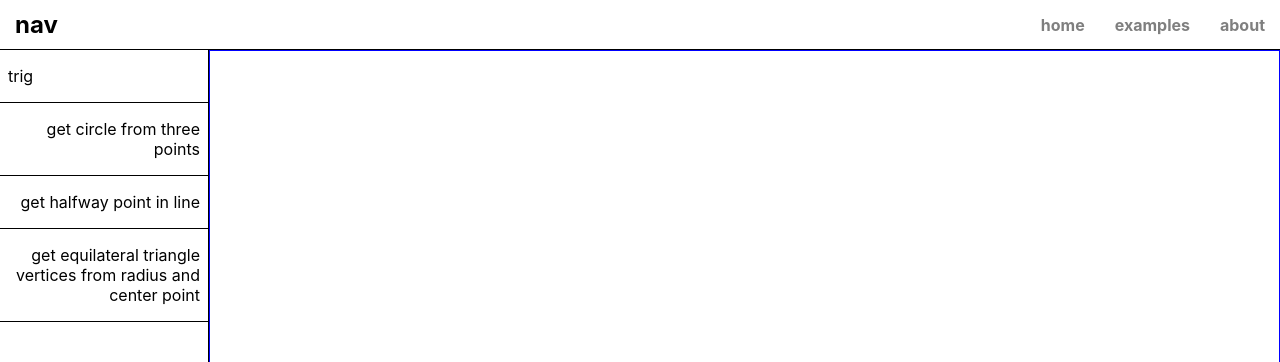
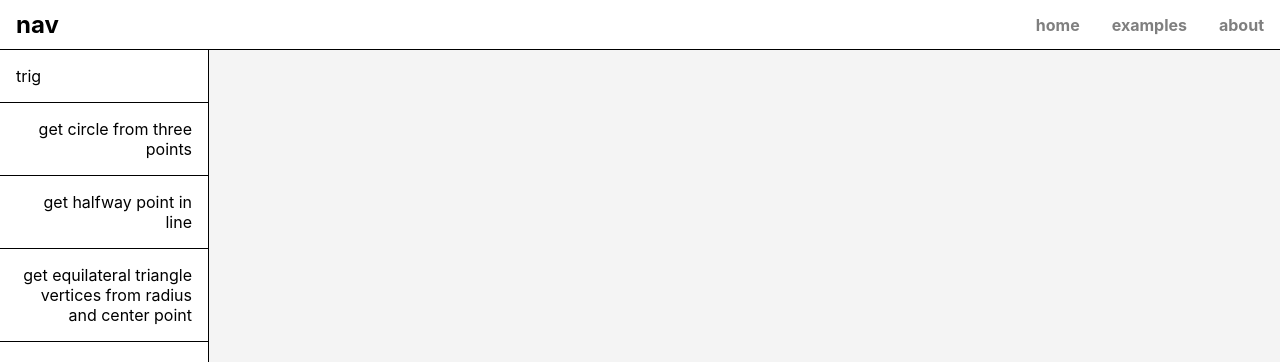
Before and after one commit to warpedpuppy/utils-site-typescript, a React (Create React App) app: page /examples in a window 1280 px wide. Shown: the top 362 px of the page. Built offline with nearby package versions, Linux system fonts and the light colour scheme.

Commit message:
nav styling

```diff
--- a/src/components/NavBar/NavBar.scss
+++ b/src/components/NavBar/NavBar.scss
@@ -6,11 +6,10 @@ nav {
   align-items: center;
   justify-content: space-between;
   h1 {
-    margin-left: 10px;
-    padding: 0 5px;
+    padding: 0 1rem;
   }
   a {
-    padding: 0 10px;
-    margin: 0 5px;
+    padding: 0 0.5rem;
+    margin: 0 0.5rem;
   }
 }
--- a/src/components/PrimaryCanvas/PrimaryCanvas.scss
+++ b/src/components/PrimaryCanvas/PrimaryCanvas.scss
@@ -1,5 +1,5 @@
 #primary-canvas {
   width: 100%;
-  border: 1px solid blue;
-  // height: calc(100vh - 50px);
+  background-color: rgba($color: #000000, $alpha: 0.045);
+  height: 100%;
 }
--- a/src/components/SideBar/SideBar.scss
+++ b/src/components/SideBar/SideBar.scss
@@ -10,7 +10,7 @@
   }
   dt,
   dd {
-    padding: 1em 0.5em;
+    padding: 1em 1em;
     border-bottom: 1px solid black;
     cursor: pointer;
   }
```
